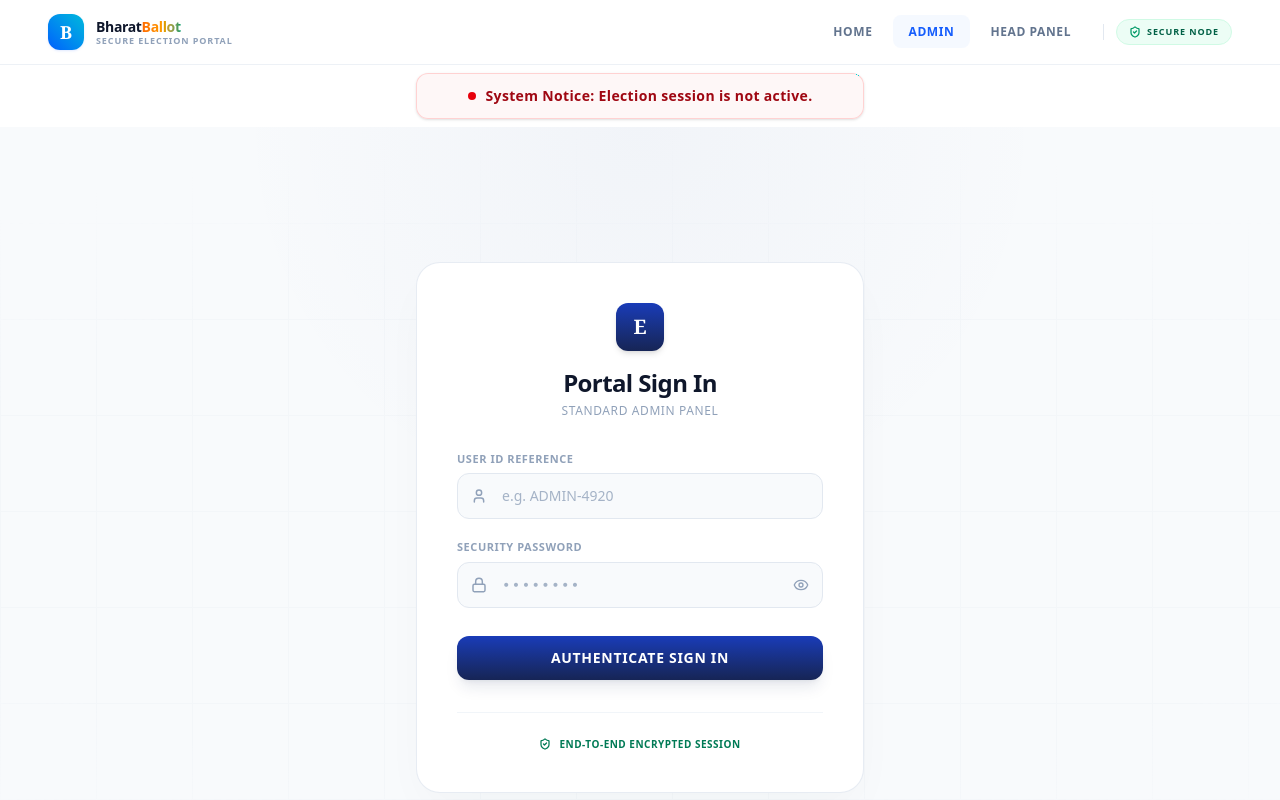
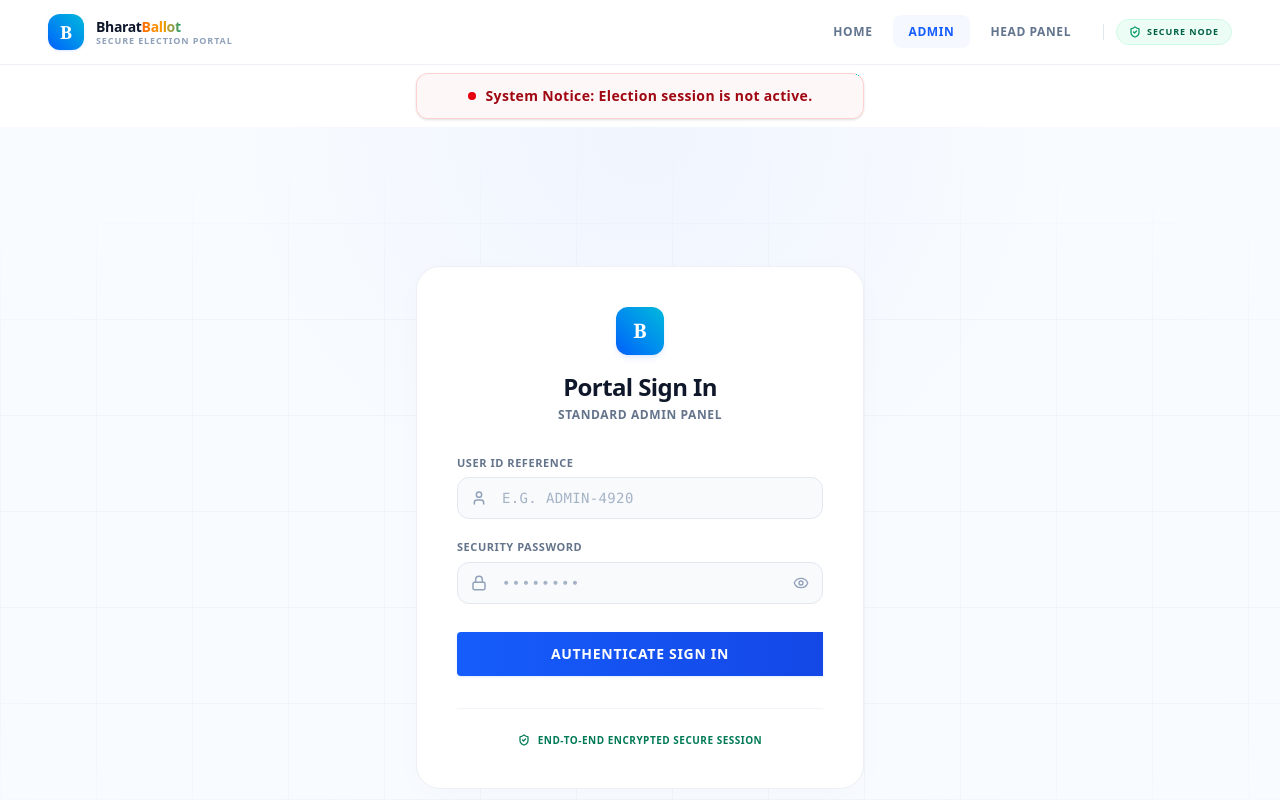
Before and after one commit to Tejwardeep-Singh/E-ELECTION-RAWJET, a React (Vite) app in the folder adminClient/: page /admin in a window 1280 px wide. Shown: the top 800 px of the page. Built offline with nearby package versions, Linux system fonts and the light colour scheme; no server answers.

Commit message:
Enhance UI components; update styling for Copyright, AdminLogin, and HeadLogin; improve accessibility and user experience

```diff
--- a/adminClient/src/components/Copywright.jsx
+++ b/adminClient/src/components/Copywright.jsx
@@ -2,8 +2,8 @@ import React from 'react';
 
 export default function Copyright() {
   return (
-    <footer className="w-full bg-white border-t border-slate-200/80 px-6 py-4 md:px-12 relative z-10 select-none text-center">
-      <div className="max-w-7xl mx-auto text-xs font-medium tracking-wide text-slate-400">
+    <footer className="w-full bg-white border-t border-slate-200/60 px-6 py-5 md:px-12 relative z-10 select-none text-center">
+      <div className="max-w-7xl mx-auto text-xs font-medium tracking-wide text-[#64748B] font-sans">
         &copy; {new Date().getFullYear()} Team Rawjet. All rights reserved.
       </div>
     </footer>
--- a/adminClient/src/components/pages/AdminLogin.jsx
+++ b/adminClient/src/components/pages/AdminLogin.jsx
@@ -29,22 +29,22 @@ export default function AdminLogin() {
   };
 
   return (
-    <div className="min-h-screen bg-[#f8fafc] font-sans flex items-center justify-center p-6 relative overflow-hidden select-none antialiased">
+    <div className="min-h-screen bg-[#F8FBFF] font-sans flex items-center justify-center p-6 relative overflow-hidden select-none antialiased">
 
       {/* Structural Background Layers */}
-      <div className="absolute inset-0 z-0 bg-[radial-gradient(circle_at_top,rgba(30,58,138,0.03),transparent_40%)] pointer-events-none" />
-      <div className="absolute inset-0 z-0 bg-[linear-gradient(to_right,#e2e8f0_1px,transparent_1px),linear-gradient(to_bottom,#e2e8f0_1px,transparent_1px)] bg-[size:6rem_6rem] [mask-image:radial-gradient(ellipse_80%_50%_at_50%_50%,#000_70%,transparent_100%)] opacity-20 pointer-events-none" />
+      <div className="absolute inset-0 z-0 bg-[radial-gradient(circle_at_top,rgba(37,99,235,0.04),transparent_40%)] pointer-events-none" />
+      <div className="absolute inset-0 z-0 bg-[linear-gradient(to_right,#e2e8f0_1px,transparent_1px),linear-gradient(to_bottom,#e2e8f0_1px,transparent_1px)] bg-[size:6rem_6rem] [mask-image:radial-gradient(ellipse_80%_50%_at_50%_50%,#000_70%,transparent_100%)] opacity-30 pointer-events-none" />
 
       {/* Main Login Card */}
-      <div className="relative z-10 w-full max-w-md bg-white border border-slate-200/80 rounded-3xl p-8 md:p-10 shadow-[0_20px_50px_-12px_rgba(30,41,59,0.04)]">
+      <div className="relative z-10 w-full max-w-md bg-white border border-slate-200/60 rounded-3xl p-8 md:p-10 shadow-[0_8px_30px_rgba(0,0,0,0.02)] backdrop-blur-md">
 
         {/* Form Header */}
         <div className="text-center mb-8">
-          <div className="inline-flex w-12 h-12 bg-gradient-to-b from-blue-800 to-blue-950 rounded-xl items-center justify-center text-white font-serif font-bold text-xl shadow-md mb-4">
-            E
+          <div className="inline-flex w-12 h-12 bg-gradient-to-tr from-blue-600 to-cyan-500 rounded-xl items-center justify-center text-white font-serif font-black text-xl shadow-md shadow-blue-600/10 mb-4">
+            B
           </div>
-          <h3 className="text-2xl font-black tracking-tight text-slate-900">Portal Sign In</h3>
-          <p className="text-xs font-medium text-slate-400 mt-1 uppercase tracking-wider">Standard Admin Panel</p>
+          <h3 className="text-2xl font-black tracking-tight text-[#0F172A] font-display">Portal Sign In</h3>
+          <p className="text-xs font-semibold text-[#64748B] mt-1 uppercase tracking-wider">Standard Admin Panel</p>
         </div>
 
         {/* Input Form */}
@@ -52,7 +52,7 @@ export default function AdminLogin() {
 
           {/* User ID Field */}
           <div className="space-y-1.5">
-            <label htmlFor="userId" className="block text-[11px] font-bold uppercase tracking-wider text-slate-400">
+            <label htmlFor="userId" className="block text-[11px] font-bold uppercase tracking-wider text-[#64748B]">
               User ID Reference
             </label>
             <div className="relative">
@@ -67,14 +67,14 @@ export default function AdminLogin() {
                 onChange={handleChange}
                 required
                 placeholder="e.g. ADMIN-4920"
-                className="w-full pl-11 pr-4 py-3 bg-slate-50 border border-slate-200 text-slate-900 text-sm font-medium rounded-xl focus:outline-none focus:border-blue-900 focus:bg-white focus:ring-4 focus:ring-blue-900/5 transition-all placeholder:text-slate-400/80"
+                className="w-full pl-11 pr-4 py-2.5 bg-slate-50 border border-slate-200 text-slate-900 text-sm font-medium rounded-xl focus:outline-none focus:border-blue-600 focus:bg-white focus:ring-4 focus:ring-blue-600/5 transition-all placeholder:text-slate-400/80 font-mono tracking-wide uppercase"
               />
             </div>
           </div>
 
           {/* Password Field */}
           <div className="space-y-1.5">
-            <label htmlFor="password" className="block text-[11px] font-bold uppercase tracking-wider text-slate-400">
+            <label htmlFor="password" className="block text-[11px] font-bold uppercase tracking-wider text-[#64748B]">
               Security Password
             </label>
             <div className="relative">
@@ -89,7 +89,7 @@ export default function AdminLogin() {
                 onChange={handleChange}
                 required
                 placeholder="••••••••"
-                className="w-full pl-11 pr-11 py-3 bg-slate-50 border border-slate-200 text-slate-900 text-sm font-medium rounded-xl focus:outline-none focus:border-blue-900 focus:bg-white focus:ring-4 focus:ring-blue-900/5 transition-all placeholder:text-slate-400/80 tracking-widest font-mono"
+                className="w-full pl-11 pr-11 py-2.5 bg-slate-50 border border-slate-200 text-slate-900 text-sm font-medium rounded-xl focus:outline-none focus:border-blue-600 focus:bg-white focus:ring-4 focus:ring-blue-600/5 transition-all placeholder:text-slate-400/80 tracking-widest font-mono"
               />
               <button
                 type="button"
@@ -105,7 +105,7 @@ export default function AdminLogin() {
           <div className="pt-2">
             <button
               type="submit"
-              className="w-full bg-gradient-to-b from-blue-800 to-blue-950 text-white py-3 px-4 rounded-xl text-sm font-bold uppercase tracking-wider hover:from-blue-900 hover:to-slate-950 active:scale-[0.99] shadow-lg shadow-blue-950/10 transition-all duration-150"
+              className="w-full bg-gradient-to-r from-blue-600 to-blue-700 hover:from-blue-700 hover:to-blue-800 text-white font-semibold text-sm rounded-l py-3 shadow-sm shadow-blue-600/10 active:scale-[0.99] transition-all uppercase tracking-wider font-display"
             >
               Authenticate Sign In
             </button>
@@ -116,7 +116,7 @@ export default function AdminLogin() {
         {/* Dynamic Verification Note */}
         <div className="mt-8 pt-6 border-t border-slate-100 flex items-center justify-center gap-2 text-[10px] font-bold uppercase tracking-wider text-emerald-700">
           <ShieldCheck size={12} className="stroke-[2.5]" />
-          End-to-End Encrypted Session
+          End-to-End Encrypted Secure Session
         </div>
 
       </div>
--- a/adminClient/src/components/pages/HeadLogin.jsx
+++ b/adminClient/src/components/pages/HeadLogin.jsx
@@ -38,22 +38,22 @@ export default function HeadLogin() {
   };
 
   return (
-    <div className="min-h-screen bg-[#f8fafc] font-sans flex items-center justify-center p-6 relative overflow-hidden select-none antialiased">
+    <div className="min-h-screen bg-[#F8FBFF] font-sans flex items-center justify-center p-6 relative overflow-hidden select-none antialiased">
 
       {/* Structural Background Layers */}
-      <div className="absolute inset-0 z-0 bg-[radial-gradient(circle_at_top,rgba(30,58,138,0.03),transparent_40%)] pointer-events-none" />
-      <div className="absolute inset-0 z-0 bg-[linear-gradient(to_right,#e2e8f0_1px,transparent_1px),linear-gradient(to_bottom,#e2e8f0_1px,transparent_1px)] bg-[size:6rem_6rem] [mask-image:radial-gradient(ellipse_80%_50%_at_50%_50%,#000_70%,transparent_100%)] opacity-20 pointer-events-none" />
+      <div className="absolute inset-0 z-0 bg-[radial-gradient(circle_at_top,rgba(37,99,235,0.04),transparent_40%)] pointer-events-none" />
+      <div className="absolute inset-0 z-0 bg-[linear-gradient(to_right,#e2e8f0_1px,transparent_1px),linear-gradient(to_bottom,#e2e8f0_1px,transparent_1px)] bg-[size:6rem_6rem] [mask-image:radial-gradient(ellipse_80%_50%_at_50%_50%,#000_70%,transparent_100%)] opacity-30 pointer-events-none" />
 
       {/* Main Login Card */}
-      <div className="relative z-10 w-full max-w-md bg-white border border-slate-200/80 rounded-3xl p-8 md:p-10 shadow-[0_20px_50px_-12px_rgba(30,41,59,0.04)]">
+      <div className="relative z-10 w-full max-w-md bg-white border border-slate-200/60 rounded-3xl p-8 md:p-10 shadow-[0_8px_30px_rgba(0,0,0,0.02)] backdrop-blur-md">
 
         {/* Form Header */}
         <div className="text-center mb-8">
-          <div className="inline-flex w-12 h-12 bg-gradient-to-b from-blue-800 to-blue-950 rounded-xl items-center justify-center text-white font-serif font-bold text-xl shadow-md mb-4">
-            E
+          <div className="inline-flex w-12 h-12 bg-gradient-to-tr from-blue-600 to-cyan-500 rounded-xl items-center justify-center text-white font-serif font-black text-xl shadow-md shadow-blue-600/10 mb-4">
+            B
           </div>
-          <h3 className="text-2xl font-black tracking-tight text-slate-900">Portal Sign In</h3>
-          <p className="text-xs font-medium text-slate-400 mt-1 uppercase tracking-wider">Head Authority Panel</p>
+          <h3 className="text-2xl font-black tracking-tight text-[#0F172A] font-display">Portal Sign In</h3>
+          <p className="text-xs font-semibold text-[#64748B] mt-1 uppercase tracking-wider">Head Authority Panel</p>
         </div>
 
         {/* Input Form */}
@@ -61,7 +61,7 @@ export default function HeadLogin() {
 
           {/* User ID Field */}
           <div className="space-y-1.5">
-            <label htmlFor="userId" className="block text-[11px] font-bold uppercase tracking-wider text-slate-400">
+            <label htmlFor="userId" className="block text-[11px] font-bold uppercase tracking-wider text-[#64748B]">
               User ID Reference
             </label>
             <div className="relative">
@@ -76,14 +76,14 @@ export default function HeadLogin() {
                 onChange={handleChange}
                 required
                 placeholder="e.g. HEAD-8291"
-                className="w-full pl-11 pr-4 py-3 bg-slate-50 border border-slate-200 text-slate-900 text-sm font-medium rounded-xl focus:outline-none focus:border-blue-900 focus:bg-white focus:ring-4 focus:ring-blue-900/5 transition-all placeholder:text-slate-400/80"
+                className="w-full pl-11 pr-4 py-2.5 bg-slate-50 border border-slate-200 text-slate-900 text-sm font-medium rounded-xl focus:outline-none focus:border-blue-600 focus:bg-white focus:ring-4 focus:ring-blue-600/5 transition-all placeholder:text-slate-400/80 font-mono tracking-wide uppercase"
               />
             </div>
           </div>
 
           {/* Password Field */}
           <div className="space-y-1.5">
-            <label htmlFor="password" className="block text-[11px] font-bold uppercase tracking-wider text-slate-400">
+            <label htmlFor="password" className="block text-[11px] font-bold uppercase tracking-wider text-[#64748B]">
               Security Password
             </label>
             <div className="relative">
@@ -98,7 +98,7 @@ export default function HeadLogin() {
                 onChange={handleChange}
                 required
                 placeholder="••••••••"
-                className="w-full pl-11 pr-11 py-3 bg-slate-50 border border-slate-200 text-slate-900 text-sm font-medium rounded-xl focus:outline-none focus:border-blue-900 focus:bg-white focus:ring-4 focus:ring-blue-900/5 transition-all placeholder:text-slate-400/80 tracking-widest font-mono"
+                className="w-full pl-11 pr-11 py-2.5 bg-slate-50 border border-slate-200 text-slate-900 text-sm font-medium rounded-xl focus:outline-none focus:border-blue-600 focus:bg-white focus:ring-4 focus:ring-blue-600/5 transition-all placeholder:text-slate-400/80 tracking-widest font-mono"
               />
               <button
                 type="button"
@@ -114,7 +114,7 @@ export default function HeadLogin() {
           <div className="pt-2">
             <button
               type="submit"
-              className="w-full bg-gradient-to-b from-blue-800 to-blue-950 text-white py-3 px-4 rounded-xl text-sm font-bold uppercase tracking-wider hover:from-blue-900 hover:to-slate-950 active:scale-[0.99] shadow-lg shadow-blue-950/10 transition-all duration-150"
+              className="w-full bg-gradient-to-r from-blue-600 to-blue-700 hover:from-blue-700 hover:to-blue-800 text-white font-semibold text-sm rounded-l py-3 shadow-sm shadow-blue-600/10 active:scale-[0.99] transition-all uppercase tracking-wider font-display"
             >
               Authenticate Sign In
             </button>
@@ -125,7 +125,7 @@ export default function HeadLogin() {
         {/* Dynamic Verification Note */}
         <div className="mt-8 pt-6 border-t border-slate-100 flex items-center justify-center gap-2 text-[10px] font-bold uppercase tracking-wider text-emerald-700">
           <ShieldCheck size={12} className="stroke-[2.5]" />
-          End-to-End Encrypted Session
+          End-to-End Encrypted Secure Session
         </div>
 
       </div>
```
